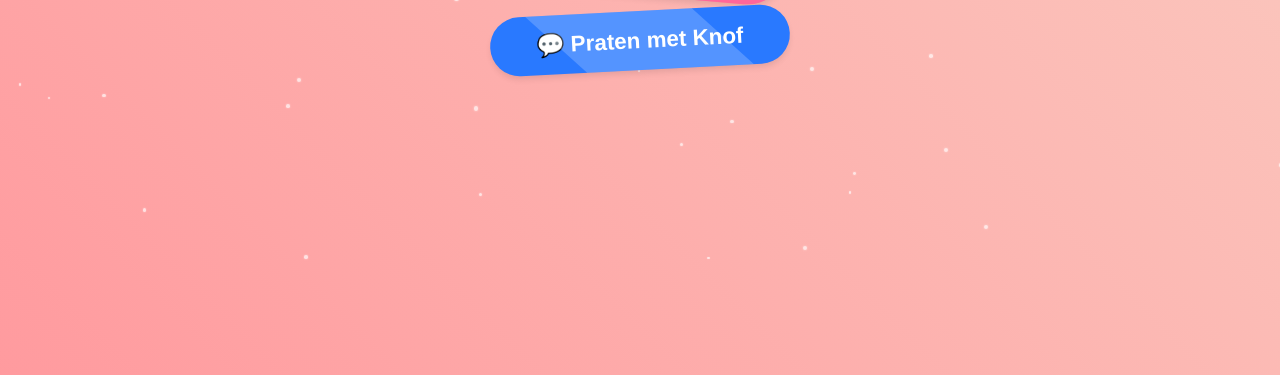
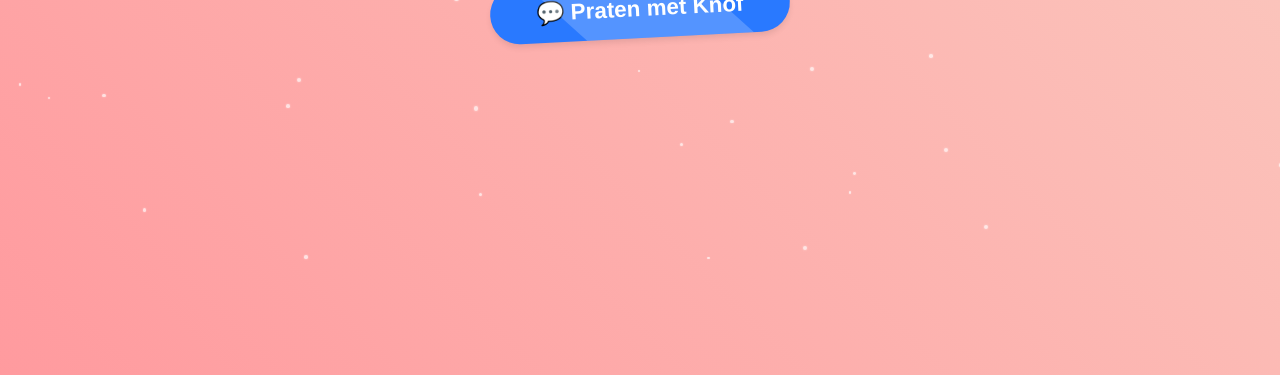
Before and after one commit to campique/rheezerbelten-webapp, a React (Create React App) app: page / in a window 1280 px wide. Shown: the part 539-914 px from the top of the page. Built offline with nearby package versions, Linux system fonts and the light colour scheme; the HTML template or start-up script is replaced by a standard one.

Commit message:
Update App.js

```diff
--- a/src/App.js
+++ b/src/App.js
@@ -14,8 +14,6 @@ import Pictionary from './games/Pictionary';
 const AppWrapper = styled.div`
   display: flex;
   flex-direction: column;
-  align-items: center;
-  justify-content: center;
   min-height: 100vh;
   padding: 2rem 1rem;
   position: relative;
@@ -26,9 +24,26 @@ const ContentWrapper = styled.div`
   display: flex;
   flex-direction: column;
   align-items: center;
-  justify-content: flex-start;
   flex-grow: 1;
-  padding: 2rem 1rem;
+  width: 100%;
+  max-width: 1200px;
+  margin: 0 auto;
+`;
+
+const TopSection = styled.div`
+  display: flex;
+  flex-direction: column;
+  align-items: center;
+  width: 100%;
+`;
+
+const GameSection = styled.div`
+  width: 100%;
+  flex-grow: 1;
+  display: flex;
+  justify-content: center;
+  align-items: flex-start;
+  padding-top: 2rem;
 `;
 
 function AppContent() {
@@ -48,11 +63,12 @@ function AppContent() {
       <GlobalStyle />
       <Stars />
       <AppWrapper>
+        <ContentWrapper>
+          <TopSection>
             <LanguageSwitch
               currentLanguage={currentLanguage}
               toggleLanguage={toggleLanguage}
             />
-        <ContentWrapper>
             <Logo />
             <Mascot
               currentLanguage={currentLanguage}
@@ -62,13 +78,15 @@ function AppContent() {
               currentLanguage={currentLanguage}
               navigateToPage={navigateToPage}
             />
+          </TopSection>
+          <GameSection>
             <Routes>
               <Route path="/" element={<div></div>} />
               <Route path="/games/connect-four" element={<ConnectFour />} />
               <Route path="/games/pancake-dobble" element={<PancakeDobble />} />
               <Route path="/games/pictionary" element={<Pictionary />} />
-            {/* Add routes for placemat and chat if needed */}
             </Routes>
+          </GameSection>
         </ContentWrapper>
       </AppWrapper>
     </>
```
Lines whose indentation alone changed are shown as unchanged.
